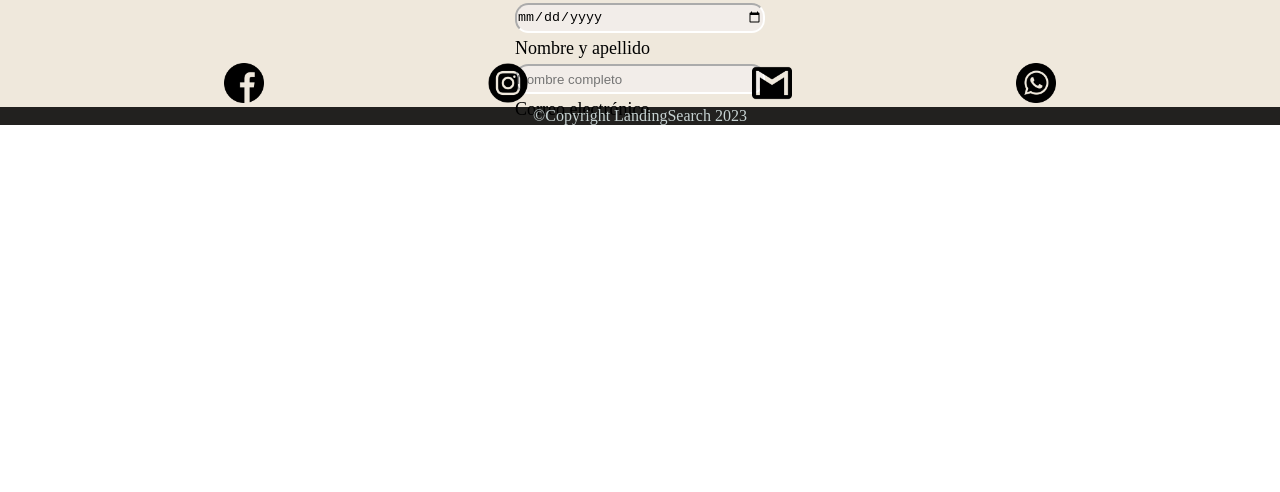
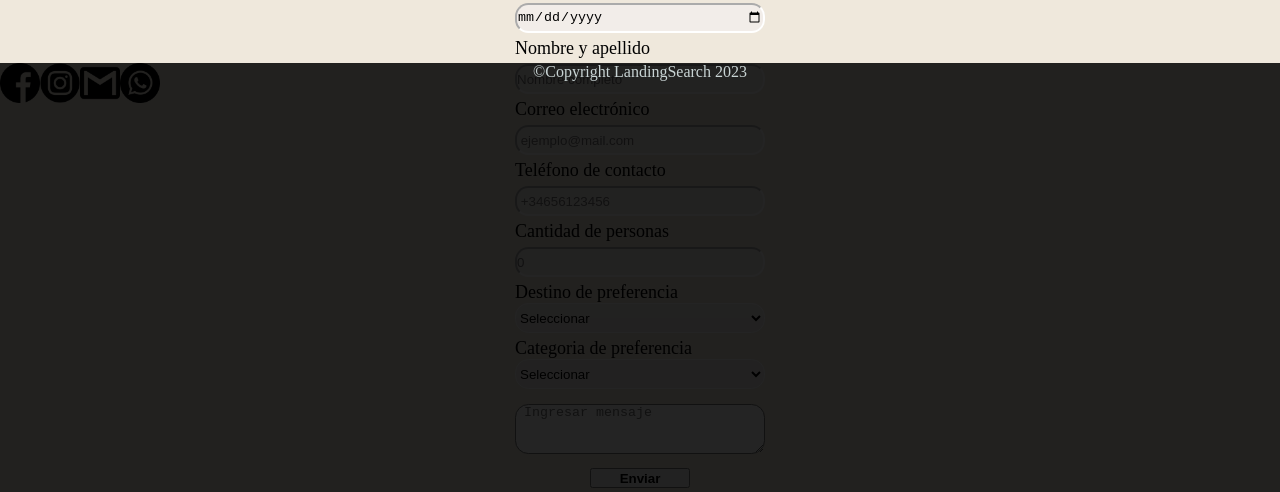
Before and after one commit to GreiskelS/Viajes2023, a plain HTML site: page contacto.html in a window 1280 px wide. Shown: the part 1037-1529 px from the top of the page. Before the commit the page ends 1162 px from the top, so only its background shows below. Drawn offline with Linux system fonts and the light colour scheme.

Commit message:
actualizando css y limpiando el código

```diff
--- a/css/contacto.css
+++ b/css/contacto.css
@@ -82,12 +82,13 @@ header a:hover {
 .reserva_container {
   display: flex;
   background-color: rgba(207, 187, 153, 0.34);
-  width: 100%;
+  width: auto;
   height: 520px;
   justify-content: space-around;
   justify-items: center;
   box-shadow: 5px 8px 12px rgba(0, 0, 0, 0.484);
   overflow: hidden;
+  position: relative;
 }
 
 .phototurist p {
@@ -194,35 +195,36 @@ textarea {
   border-radius: 1em;
 }
 
+/*footer*/
 .footer {
   display: flex;
   justify-content: center;
   width: 100%;
   height: 100%;
-  background-color: rgba(0, 0, 0, 0.86);
+  background-color:rgba(0, 0, 0, 0.86);
   overflow: hidden;
+  position: fixed;
 }
-
 .footer p {
   color: rgba(240, 255, 255, 0.805);
   overflow: hidden;
 }
-
-.networks {
-  display: flex;
+.networks{
+  display:flex;
   flex-wrap: wrap;
-  justify-content: space-evenly;
+  justify-content:space-evenly;
   overflow: hidden;
+  position: fixed;
 }
-
-.networks img {
+ .networks img {
   width: 40px;
   height: 40px;
-}
+ }
+
 
 
 /*media*/
-@media (min-width: 1000px) {
+@media (max-width: 1100px) {
 
   html,
   body {
```
Also changed, not shown: index.html (+2 -5 lines).
